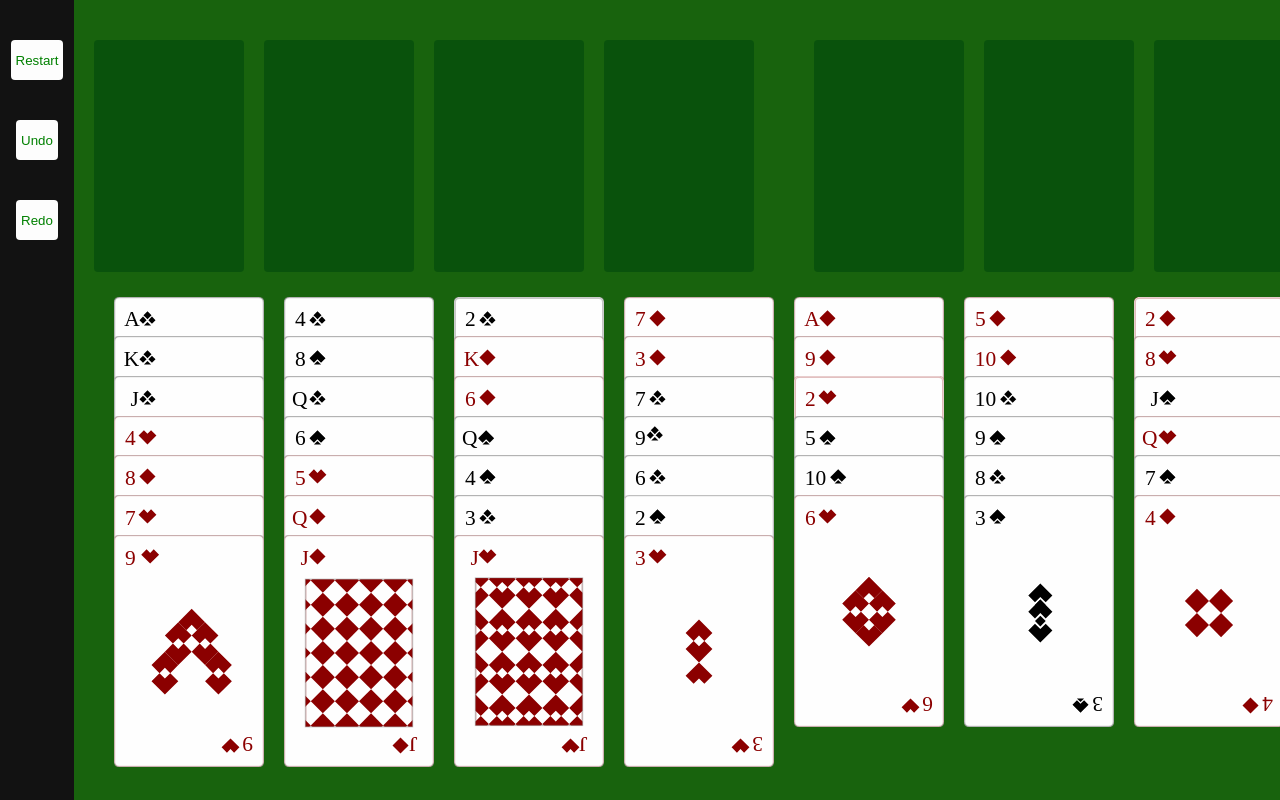
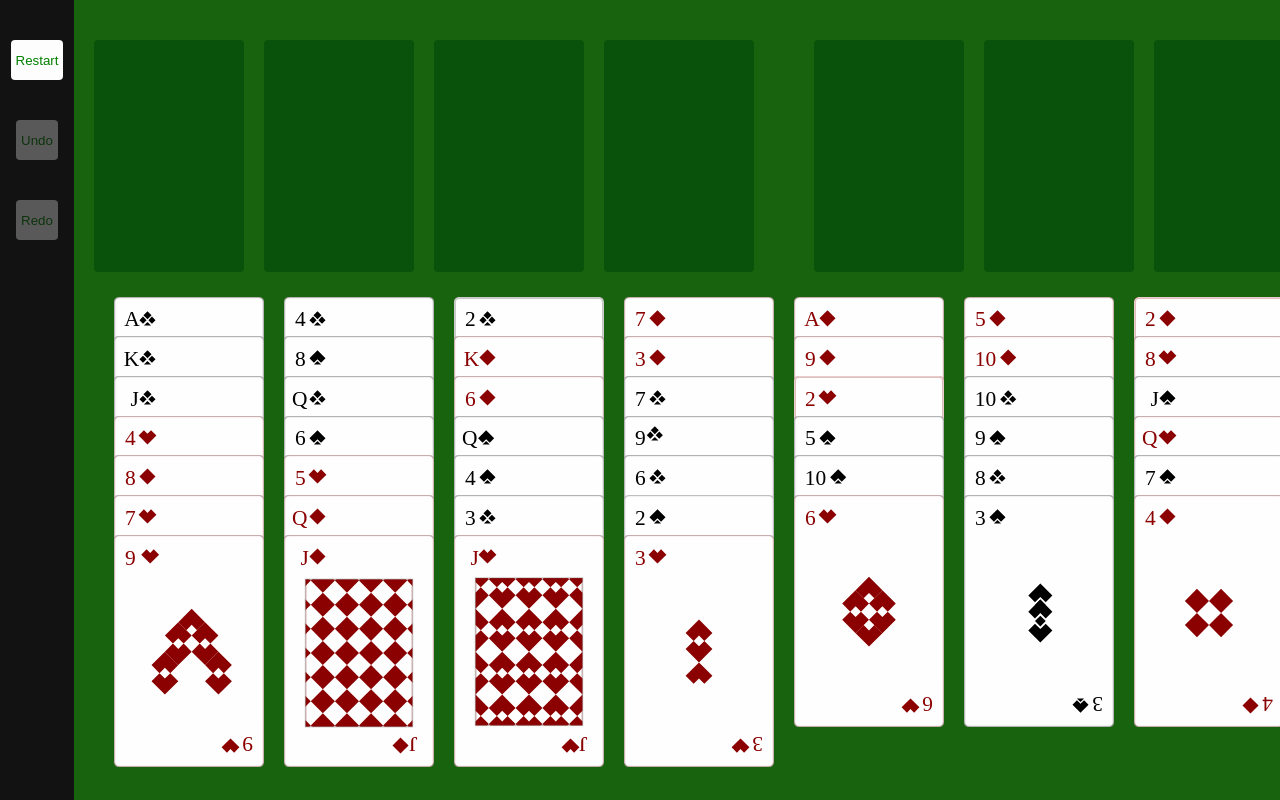
Before and after one commit to MannaChen/FreeCell, a Vue app: page / in a window 1280 px wide. Shown: the top 800 px of the page. Built offline with nearby package versions, Linux system fonts and the light colour scheme.

Commit message:
undo & redo
1.可以有上, 下一步的功能
2.當不能按上, 下步的時候，按鈕要 disabled
(need furthur test)

```diff
--- a/src/App.vue
+++ b/src/App.vue
@@ -2,8 +2,20 @@
 	<div id="app">
 		<section class="panel">
 			<button class="button" @click="onClickNewGame">Restart</button>
-			<button class="button" @click="onClickUndo">Undo</button>
-      <button class="button" @click="onClickRedo">Redo</button>
+			<button
+        class="button"
+        :class="{'is-disabled': isUndoBtnDisabled}"
+        :disabled="isUndoBtnDisabled"
+        @click="onClickXxdo(-1)">
+        Undo
+      </button>
+      <button
+        class="button"
+        :class="{'is-disabled': isRedoBtnDisabled}"
+        :disabled="isRedoBtnDisabled"
+        @click="onClickXxdo(1)">
+        Redo
+      </button>
 		</section>
 		<section class="deck">
 			<div class="top-deck">
@@ -55,7 +67,7 @@
 				</div>
 			</div>
       <div v-else class="main-deck finish-congratulations">WELL DONE!</div>
-		</section>
+    </section>
 	</div>
 </template>
 
@@ -82,7 +94,9 @@ export default {
 			mainDeck: [[], [], [], [], [], [], [], []],
 			tempDeck: ["", "", "", ""],
       finishDeck: ["", "", "", ""],
+      timer: 0,
       moves: 0,
+      screenshot: [],
 
 			// 拖曳標的
 			target: {
@@ -91,19 +105,30 @@ export default {
 				columnIndex: 0,
 				children: []
 			},
-			timer: 0,
-			screenshot: []
 		};
 	},
 	computed: {
     isGameFinished() {
-      return this.finishDeck.every((item) => {
-        return item.includes('13');
-      })
-    }
+      return this.finishDeck.every((item) => item.includes('13'));
+    },
+    sliceMainDeck() {
+      return this.mainDeck.map((column) => column.slice());
+    },
+    sliceTempDeck() {
+      return this.tempDeck.slice();
+    },
+    sliceFinishDeck() {
+      return this.finishDeck.slice();
+    },
+    isUndoBtnDisabled() {
+      return this.moves <= 0;
+    },
+    isRedoBtnDisabled() {
+      return this.moves >= this.screenshot.length - 1;
+    },
   },
 	methods: {
-		// main game logic
+    // main game logic
 		onDragCard(cardId, cardIndex, columnIndex) {
 			this.target.cardId = cardId;
 			this.target.cardIndex = cardIndex;
@@ -128,7 +153,7 @@ export default {
 				this.tempDeck[this.target.cardIndex] = "";
 			} else if (this.target.columnIndex <= 7) {
 				this.mainDeck[this.target.columnIndex].pop();
-			}
+      }
 			this.resetTarget();
 		},
 		onDropFinishBlock(i) {
@@ -195,7 +220,15 @@ export default {
       this.target.children = [];
 
       this.moves += 1;
-		},
+      this.takeScreenshot();
+    },
+    takeScreenshot() {
+      this.screenshot.push({
+        mainDeck: this.sliceMainDeck,
+        tempDeck: this.sliceTempDeck,
+        finishDeck: this.sliceFinishDeck,
+      });
+    },
 
 		// panel click
 		onClickNewGame() {
@@ -203,6 +236,7 @@ export default {
 			this.mainDeck = [[], [], [], [], [], [], [], []];
 			this.tempDeck = ["", "", "", ""];
       this.finishDeck = ["", "", "", ""];
+      this.screenshot = [];
       this.moves = 0;
 
 			let cards = [];
@@ -230,10 +264,24 @@ export default {
 				} else {
 					this.mainDeck[0].push(this.shuffledCards[i]);
 				}
-			}
+      }
+      this.takeScreenshot();
 		},
-    onClickUndo() {},
-    onClickRedo() {},
+    onClickXxdo(direction) {
+      this.moves += direction;
+
+      if (this.moves < 0 || this.moves > this.screenshot.length - 1) return;
+
+      // this.mainDeck = [];
+			this.tempDeck = [];
+      this.finishDeck = [];
+
+      this.tempDeck.push(...this.screenshot[this.moves].tempDeck);
+      this.finishDeck.push(...this.screenshot[this.moves].finishDeck);
+      for (let columnIndex in this.mainDeck) {
+        this.$set(this.mainDeck, columnIndex, this.screenshot[this.moves].mainDeck[columnIndex]);
+      }
+    },
 
 		// some utils methods
 		isDraggable(cardIndex, columnIndex) {
--- a/src/scss/button.scss
+++ b/src/scss/button.scss
@@ -7,4 +7,8 @@
   cursor: pointer;
   padding: 5px;
   border-radius: 4px;
+  &.is-disabled {
+    opacity: 0.3;
+    cursor: not-allowed;
+  }
 }
```
